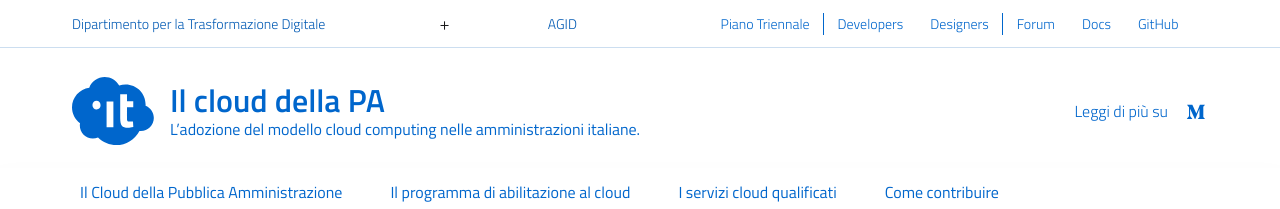
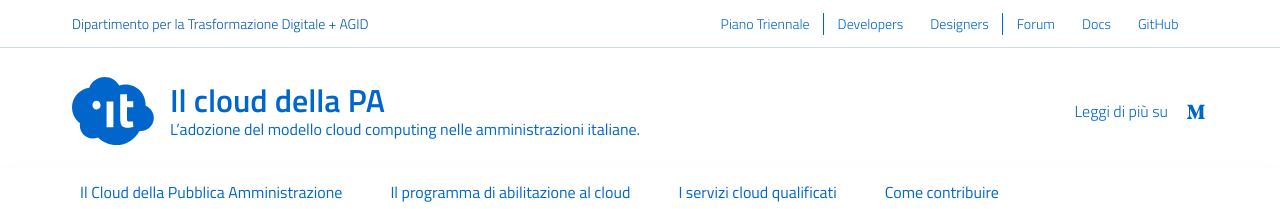
Before and after one commit to italia/cloud.italia.it, a Jekyll site: the page built from index.md, in a window 1280 px wide and 900 px high. Shown: the top 209 px of the window. Built offline with Jekyll 4.4.1, drawn with Linux system fonts in a browser that asks for light colours.

Commit message:
chore: removed Team Digitale

```diff
--- a/_includes/footer/footer.html
+++ b/_includes/footer/footer.html
@@ -16,9 +16,9 @@
           </div>
           <div class="col-12 col-md-6 col-lg-4 d-flex">
             <div class="it-brand-wrapper">
-              <a href="https://teamdigitale.governo.it/" target="_blank">
+              <a href="https://innovazione.gov.it/it/chi-siamo/dipartimento/" target="_blank">
                 <img src="{{ site.baseurl }}/assets/images/logo-mid-white.svg"
-                  alt="Team per la Trasformazione Digitale" height="40">
+                  alt="Dipartimento per la Trasformazione Digitale" height="40">
               </a>
             </div>
           </div>
--- a/_includes/header/header-slim.html
+++ b/_includes/header/header-slim.html
@@ -3,9 +3,7 @@
     <div class="row">
       <div class="col-12">
         <div class="it-header-slim-wrapper-content">
-          <a class="d-none d-inline-block d-lg-block navbar-brand" href="{{ site.data.t.author_website }}">{{ site.data.t.author[page.lang] }}</a>
-          <span style="py-2 d-inline-block">+</span>
-          <a class="d-none d-inline-block d-lg-block navbar-brand" href="{{ site.data.t.partner_website }}">{{ site.data.t.partner[page.lang] }}</a>
+          <a class="d-none d-inline-block d-lg-block navbar-brand" href="{{ site.data.t.author_website }}">{{ site.data.t.author[page.lang] }} + {{ site.data.t.partner[page.lang] }}</a>
 
             <nav class="navbar-institutional navbar navbar-expand-lg navbar-dark py-1 px-3">
               <a class="it-opener d-lg-none" data-toggle="collapse" href="#menu1" role="button" aria-expanded="false" aria-controls="menu1">
@@ -36,7 +34,7 @@
                     <a class="nav-link" href="https://github.com/italia/">GitHub</a>
                   </li>
                   <li class="nav-item d-lg-none">
-                    <a class="nav-link" href="https://teamdigitale.governo.it/">Team per la Trasformazione Digitale</a>
+                    <a class="nav-link" href="https://innovazione.gov.it/it/chi-siamo/dipartimento/">Dipartimento per la Trasformazione Digitale</a>
                   </li>
                 </ul>
               </div>
--- a/_includes/meta.html
+++ b/_includes/meta.html
@@ -19,7 +19,7 @@
 <!-- Twitter -->
 <meta name="twitter:card" content="summary_large_image">
 <meta name="twitter:site" content="@https://twitter.com/teamdigitaleIT">
-<meta name="twitter:creator" content="Team per la Trasformazione Digitale">
+<meta name="twitter:creator" content="Dipartimento per la Trasformazione Digitale">
 <meta name="twitter:title" content="{{ page.title | default: site.title | smartify }}">
 <meta name="twitter:description"
     content="{% if page.excerpt %}{{ page.excerpt| strip_html }}{% else %}{{ site.data.t.description[page.lang] }}{% endif %}">
```
